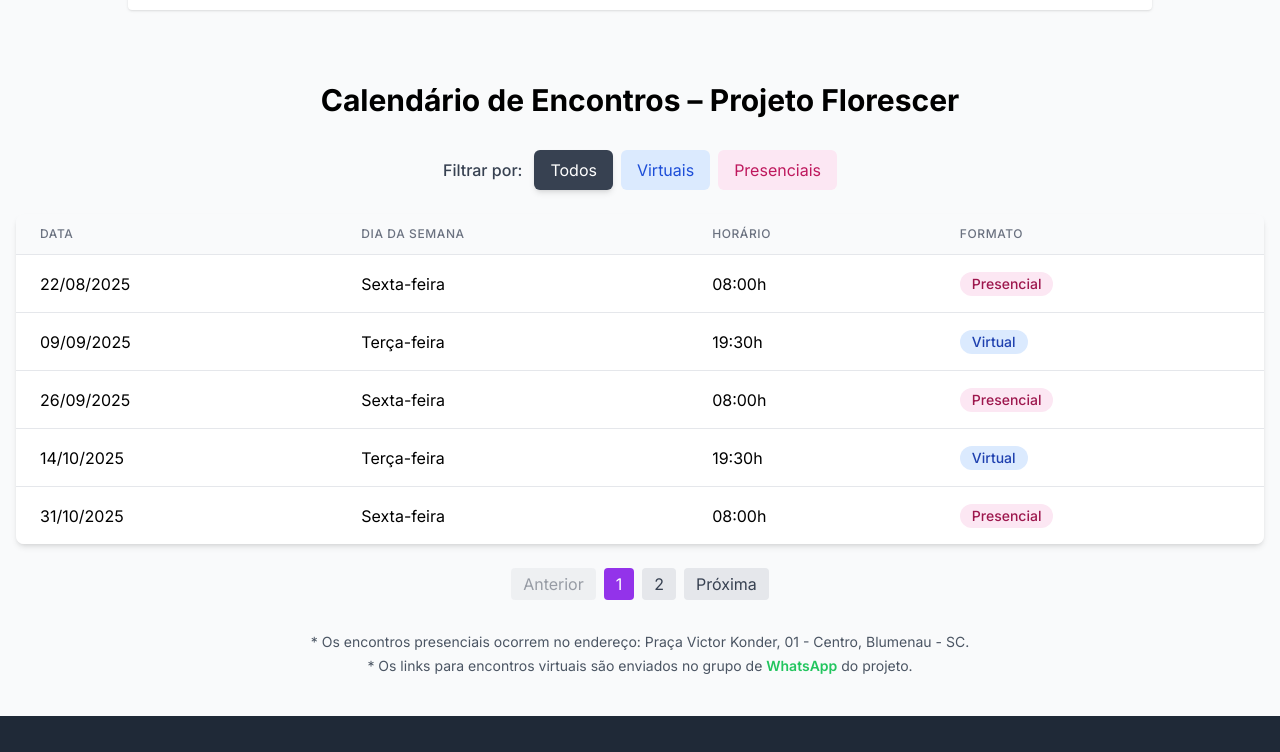
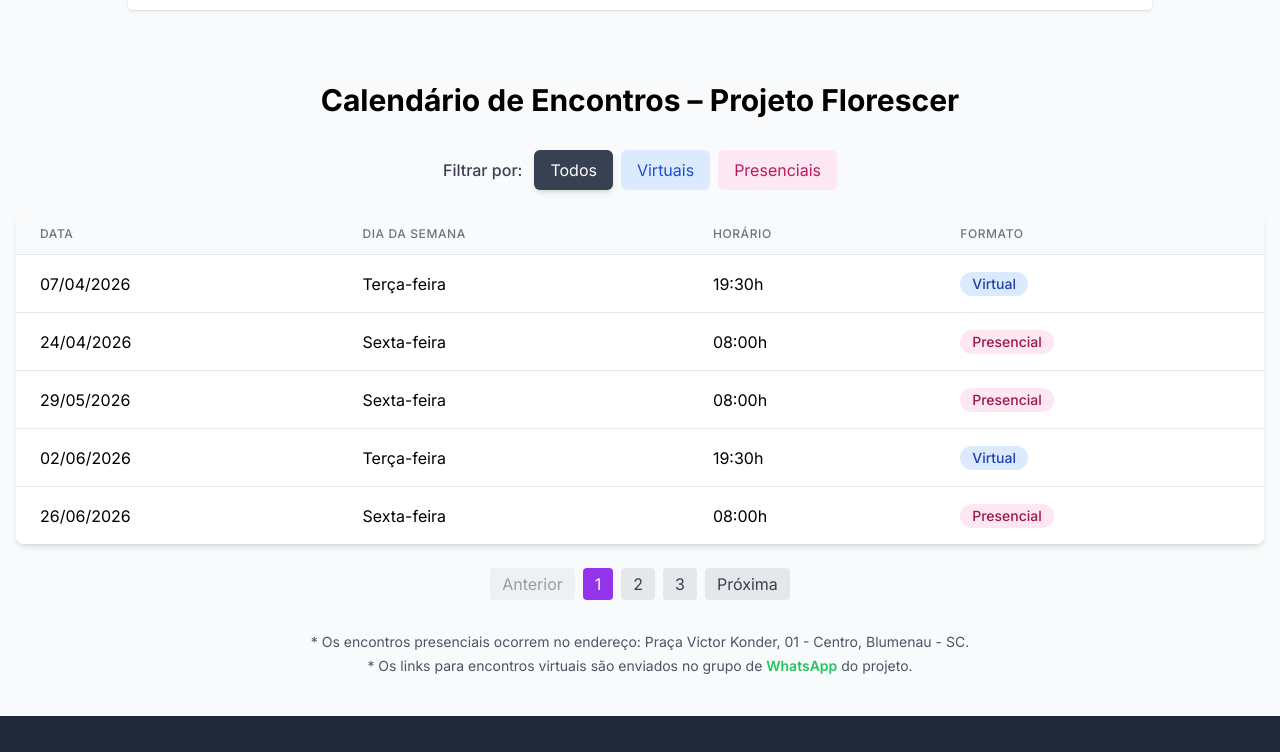
Before and after one commit to Daniely-Losi/projeto-florescer, a React (Vite) app: page / in a window 1280 px wide. Shown: the part 642-1394 px from the top of the page. Built offline with nearby package versions, Linux system fonts and the light colour scheme.

Commit message:
Update events.ts

```diff
--- a/src/data/events.ts
+++ b/src/data/events.ts
@@ -1,54 +1,83 @@
 import { Event } from '../types';
 
-// Mock data for events
+// Mock data extraído da agenda 2026 do Projeto Florescer
 export const events: Event[] = [
-
   {
-   id: 1,
-    date: '2025-08-22',
+    id: 1,
+    date: '2026-04-07',
+    time: '19:30',
+    format: 'Virtual'
+  },
+  {
+    id: 2,
+    date: '2026-04-24',
     time: '08:00',
     format: 'Presencial'
   },
   {
-   id: 2,
-    date: '2025-09-09',
+    id: 3,
+    date: '2026-05-29',
+    time: '08:00',
+    format: 'Presencial'
+  },
+  {
+    id: 4,
+    date: '2026-06-02',
     time: '19:30',
     format: 'Virtual'
   },
   {
-   id: 3,
-    date: '2025-09-26',
+    id: 5,
+    date: '2026-06-26',
     time: '08:00',
     format: 'Presencial'
   },
   {
-   id: 4,
-    date: '2025-10-14',
+    id: 6,
+    date: '2026-07-31',
+    time: '08:00',
+    format: 'Presencial'
+  },
+  {
+    id: 7,
+    date: '2026-08-04',
     time: '19:30',
     format: 'Virtual'
   },
   {
-   id: 5,
-    date: '2025-10-31',
+    id: 8,
+    date: '2026-08-28',
     time: '08:00',
     format: 'Presencial'
   },
   {
-   id: 6,
-    date: '2025-11-11',
+    id: 9,
+    date: '2026-09-25',
+    time: '08:00',
+    format: 'Presencial'
+  },
+  {
+    id: 10,
+    date: '2026-10-06',
     time: '19:30',
     format: 'Virtual'
   },
   {
-   id: 7,
-    date: '2025-11-28',
+    id: 11,
+    date: '2026-10-30',
     time: '08:00',
     format: 'Presencial'
   },
   {
-   id: 8,
-    date: '2025-12-12',
+    id: 12,
+    date: '2026-11-27',
     time: '08:00',
     format: 'Presencial'
   },
+  {
+    id: 13,
+    date: '2026-12-11',
+    time: '08:00',
+    format: 'Presencial'
+  }
 ];
```
